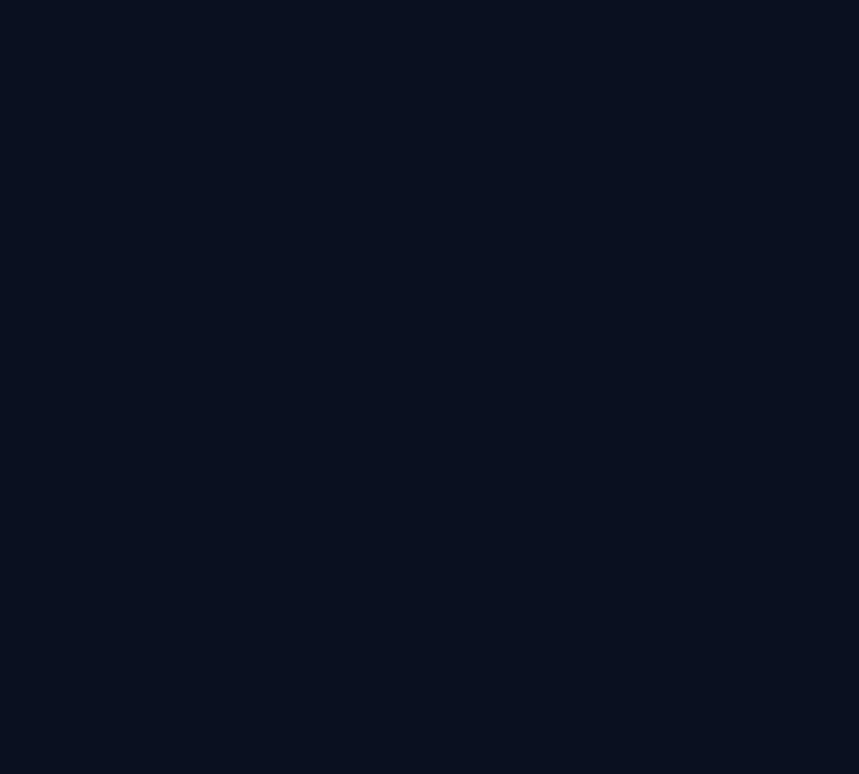
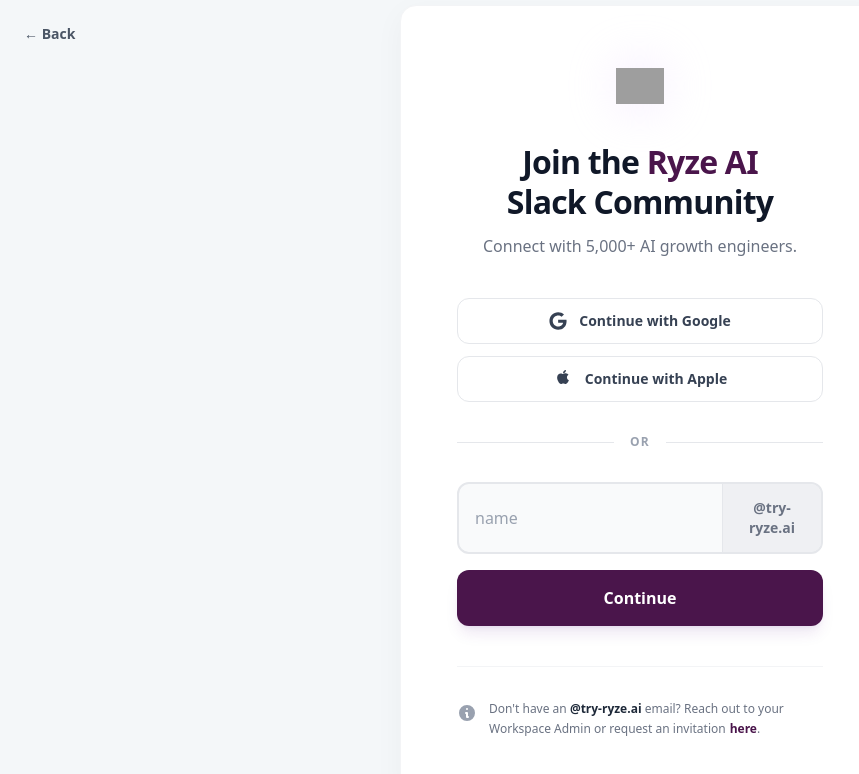
Before and after one commit to bobbyku0104/Ayze-AI, a React (Vite) app in the folder client/: page /contact in a window 1280 px wide. Shown: the top 774 px of the page, without its empty margins (0-859 px from the left). Built offline with nearby package versions, Linux system fonts and the light colour scheme; grey boxes are pictures that could not be loaded.

Commit message:
Contact issue resolve by giving right name

```diff
--- a/client/src/App.jsx
+++ b/client/src/App.jsx
@@ -1,6 +1,6 @@
 import { BrowserRouter as Router, Routes, Route } from "react-router-dom";
 import Home from "./pages/Home";
-import contact from "./pages/Contact.jsx";
+import Contact from "./pages/Contact.jsx";
 import Login from "./components/login/login.jsx";
 
 export default function App() {
@@ -8,7 +8,7 @@
     <Router>
       <Routes>
         <Route path="/" element={<Home />} />
-        <Route path="/contact" element={<contact />} />
+        <Route path="/contact" element={<Contact />} />
        <Route path="/login" element={<Login />} />
       </Routes>
     </Router>
--- a/client/src/pages/Contact.jsx
+++ b/client/src/pages/Contact.jsx
@@ -3,7 +3,7 @@
 import { useNavigate } from "react-router-dom";
 
 
-export default function contact() {
+export default function Contact() {
   const navigate = useNavigate();
   return (
     <div className="min-h-screen flex items-center justify-center bg-[#f4f7f9] px-4 font-sans">
```
